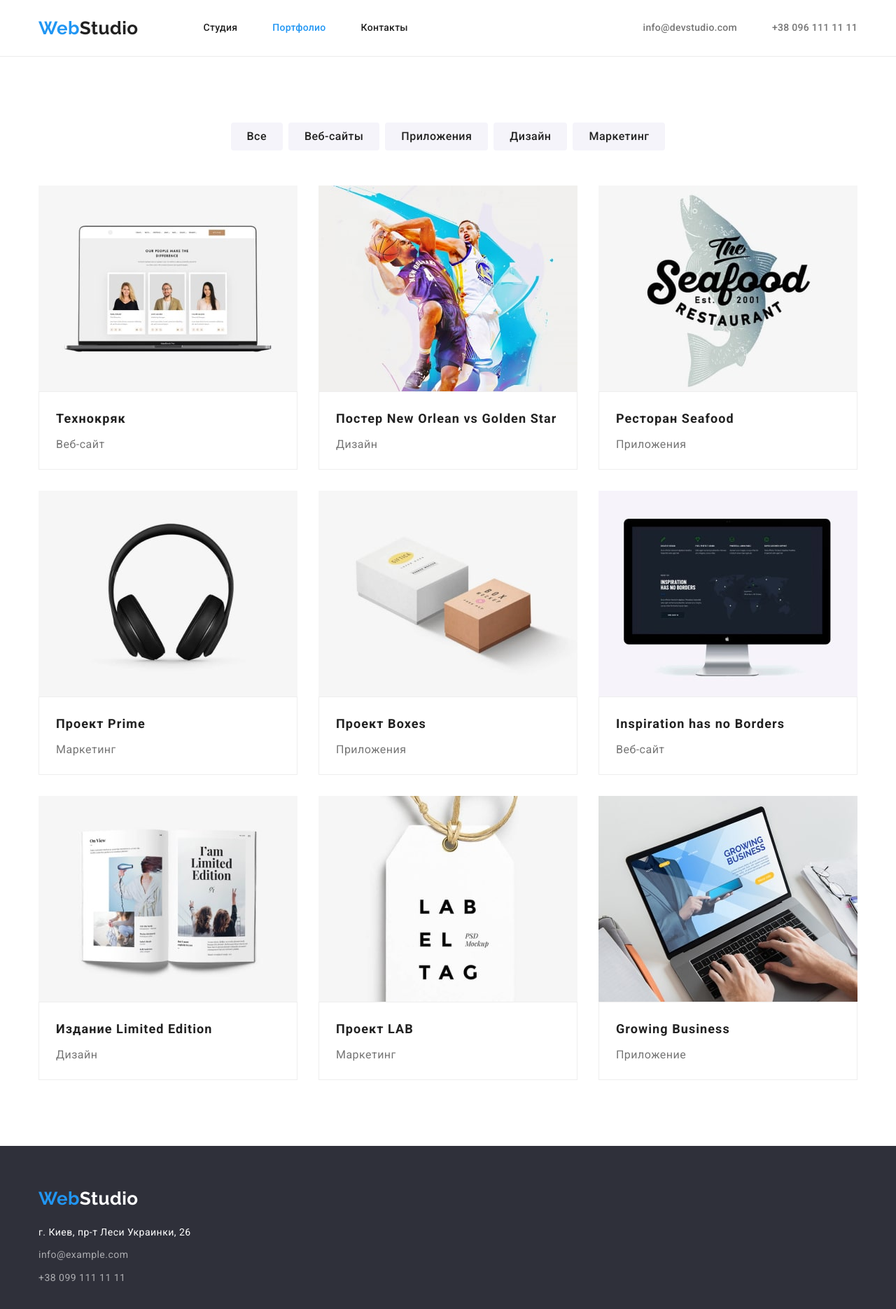
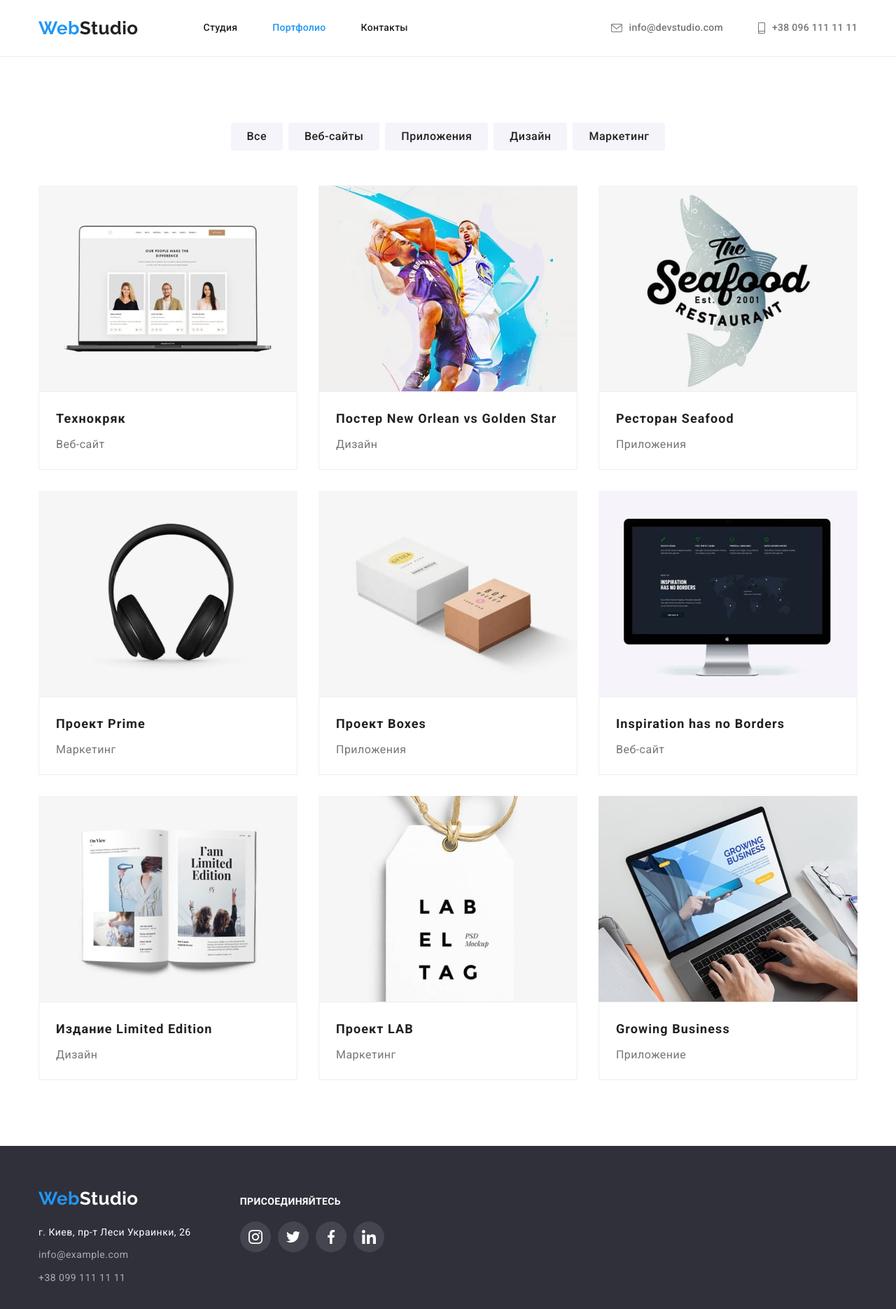
Before and after one commit to VenjaVenja/goit-markup-hw-04, a plain HTML site: page portfolio.html in a window 1280 px wide. Shown: the whole page at 70% size. Drawn offline with nearby package versions, Linux system fonts and the light colour scheme.

Commit message:
Финальное оформление по ДЗ-04

```diff
--- a/css/style.css
+++ b/css/style.css
@@ -551,6 +551,15 @@ img {
 .filter-list .filters:focus {
   background-color: var(--accent-color);
   color: var(--primary-white-color);
+  box-shadow: 0px 3px 1px rgba(0, 0, 0, 0.1), 0px 1px 2px rgba(0, 0, 0, 0.08),
+    0px 2px 2px rgba(0, 0, 0, 0.12);
+  cursor: pointer;
+}
+
+.cards:hover,
+.cards:focus {
+  box-shadow: 0px 1px 1px rgba(0, 0, 0, 0.12), 0px 4px 4px rgba(0, 0, 0, 0.06),
+    1px 4px 6px rgba(0, 0, 0, 0.16);
   cursor: pointer;
 }
 
@@ -585,6 +594,7 @@ img {
 }
 
 .footer-logo {
+  display: inline-block;
   margin-bottom: 20px;
 }
 
@@ -592,7 +602,7 @@ img {
   margin-bottom: 9px;
 }
 
-.socials-address .titel {
+.right-footer .titel {
   color: var(--primary-white-color);
   font-weight: 700;
   font-size: 14px;
@@ -602,13 +612,21 @@ img {
   text-transform: uppercase;
 }
 
+.socials-address {
+  display: flex;
+}
+
 .socials-address-item {
   width: 44px;
   height: 44px;
 }
 
-.socials-address {
+.socials-footer-links {
   display: flex;
+}
+
+.socials-address .titel {
+  margin-bottom: 20px;
 }
 
 .socials-address-item:not(:last-child) {
@@ -625,3 +643,22 @@ img {
   background-color: rgba(255, 255, 255, 0.1);
   fill: var(--primary-white-color);
 }
+
+.main-footer {
+  display: flex;
+  align-items: baseline;
+}
+
+.footer-contacts-titel {
+  margin-bottom: 20px;
+}
+
+.right-footer {
+  width: 206px;
+  margin-left: 70px;
+}
+
+.socials-address-link:hover,
+.socials-address-link:focus {
+  background-color: var(--accent-color);
+}
--- a/portfolio.html
+++ b/portfolio.html
@@ -30,8 +30,20 @@
       <li class="item"><a href="contacts.html" class="link">Контакты</a></li>
     </ul>
     <ul class="auth-nav list">
-      <li class="item"><a href="mailto:info@devstudio.com" class="link mail">info@devstudio.com</a></li>
-      <li class="item"><a href="tel:+380961111111" class="link phone">+38 096 111 11 11</a></li>
+      <li class="item item-nav">
+        <a href="mailto:info@devstudio.com" class="link nav-link">
+          <svg class="icon-nav mail" width="16" height="12">
+            <use href="./images/sprite.svg#icon-email"></use>
+          </svg>
+          info@devstudio.com</a>
+      </li>
+      <li class="item item-nav">
+        <a href="tel:+380961111111" class="link">
+          <svg class="icon-nav phone" width="10" height="16">
+            <use href="./images/sprite.svg#icon-phone"></use>
+          </svg>
+          +38 096 111 11 11</a>
+      </li>
     </ul>
   </nav>
 </header>
@@ -139,7 +151,9 @@
  </main>
   <!--Подвал-->
   <footer class="footer">
-    <div class="container main-footer">
+    <div class="container">
+      <div class="main-footer">
+        <div class="left-footer">
           <div class="footer-logo">
             <a href="index.html" class="logo"><span class="web">Web</span>Studio
             </a>
@@ -153,6 +167,41 @@
             </ul>
           </address>
         </div>
+        <div class="right-footer">
+          <h2 class="titel footer-contacts-titel">Присоединяйтесь</h2>
+          <ul class="socials-address list">
+            <li class="socials-address-item">
+              <a href="" class="socials-address-link link">
+                <svg class="socials-icon" width="20" height="20">
+                  <use href="./images/sprite.svg#icon-instagram"></use>
+                </svg>
+              </a>
+            </li>
+            <li class="socials-address-item">
+              <a href="" class="socials-address-link link">
+                <svg class="socials-icon" width="20" height="20">
+                  <use href="./images/sprite.svg#icon-twitter"></use>
+                </svg>
+              </a>
+            </li>
+            <li class="socials-address-item">
+              <a href="" class="socials-address-link link">
+                <svg class="socials-icon" width="20" height="20">
+                  <use href="./images/sprite.svg#icon-facebook"></use>
+                </svg>
+              </a>
+            </li>
+            <li class="socials-address-item">
+              <a href="" class="socials-address-link link">
+                <svg class="socials-icon" width="20" height="20">
+                  <use href="./images/sprite.svg#icon-linkedin"></use>
+                </svg>
+              </a>
+            </li>
+          </ul>
+        </div>
+      </div>
+    </div>
   </footer>
 </body>
 
```
Also changed, not shown: index.html (+10 -6 lines). Lines whose indentation alone changed are shown as unchanged.
